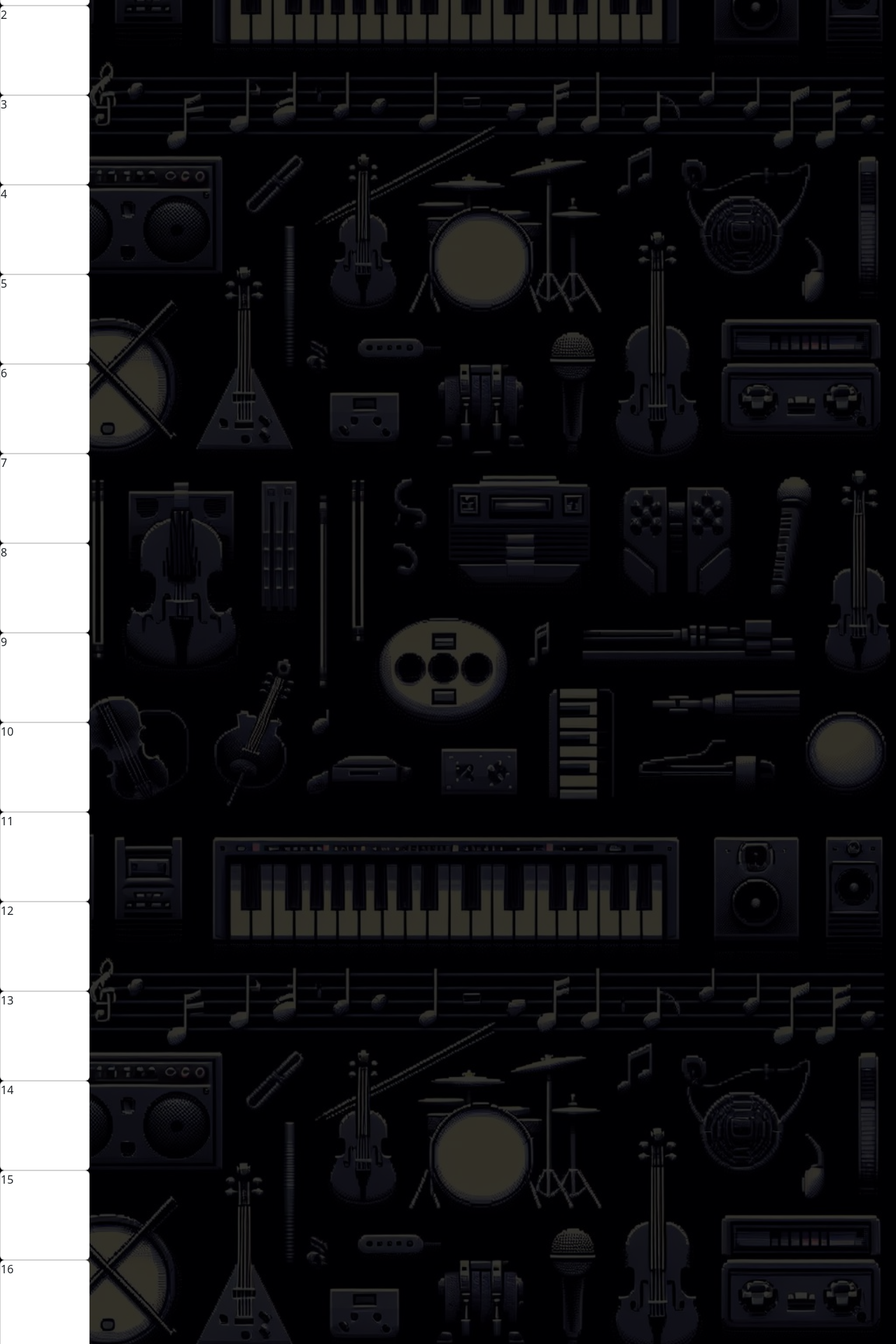
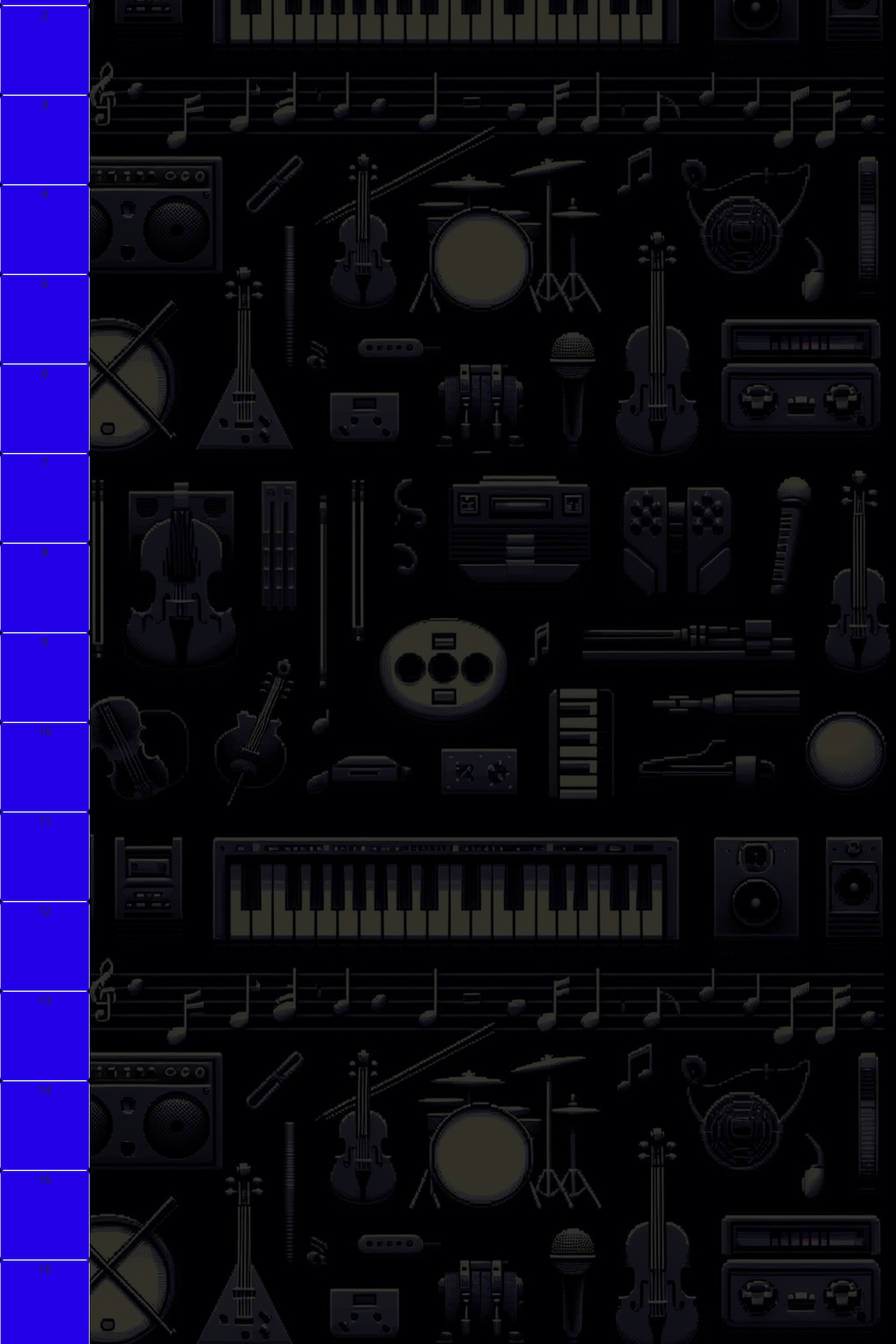
Before and after one commit to Andresa-Alves-Ribeiro/jogo-de-memoria-musical, a React (Vite) app: page /jogo-memoria-instrumentos in a window 1280 px wide. Shown: the part 120-2040 px from the top of the page at 70% size. Built offline with nearby package versions, Linux system fonts and the light colour scheme; a web font is replaced by a local one.

Commit message:
Adicionando reproducao de audio

```diff
--- a/src/components/FlippableButton.tsx
+++ /dev/null
@@ -1,31 +0,0 @@
-import '../App.css';
-
-interface FlippableButtonProps {
-    isFlipped?: boolean;
-    onClick?: () => void;
-    content: string;
-}
-
-export default function FlippableButton({
-    isFlipped = false,
-    onClick,
-    content
-}: FlippableButtonProps) {
-    return (
-        <button
-            className={`card ${isFlipped ? "flipped" : ""}`}
-            onClick={onClick}
-        >
-            <p className="bg-transparent text-zinc-100 text-center text-7xl font-bold">
-                {content}
-            </p>
-        </button>
-    );
-}
-
-{/*
-
-            <button className="border border-slate-100 bg-indigo-900 h-32 w-32 flex items-center justify-center">
-<p className="bg-transparent text-zinc-100 text-center text-7xl font-bold">1</p>
-</button>
- */}
--- /dev/null
+++ b/src/components/FlippableCard.tsx
@@ -0,0 +1,39 @@
+import { useState, useRef } from 'react';
+import '../App.css';
+import sound from '../data/audios/cavaquinho.wav';
+
+interface FlippableCardProps {
+    isFlipped?: boolean;
+    onClick?: () => void;
+    content: number;
+}
+
+export default function FlippableCard({
+    isFlipped = false,
+    content,
+}: FlippableCardProps) {
+    const [isPlaying, setIsPlaying] = useState(false);
+    const audioRef = useRef(new Audio(sound));
+
+    const toggleAudio = () => {
+        const audio = audioRef.current;
+        if (isPlaying) {
+            audio.pause();
+        } else {
+            audio.currentTime = 0;
+            audio.play();
+        }
+        setIsPlaying(!isPlaying);
+    };
+
+    return (
+        <button
+            className={`card ${isFlipped ? "flipped" : ""}`}
+            onClick={toggleAudio}
+        >
+            <p className={`${isFlipped ? "back" : "front"} flex items-center justify-center text-zinc-100 text-7xl font-bold rounded-lg`}>
+                {content}
+            </p>
+        </button>
+    );
+}
--- a/src/data/familys.tsx
+++ b/src/data/familys.tsx
@@ -60,3 +60,22 @@ export const instrumentsByFamily: { [key: string]: Array<string> } = {
         "Escaleta"
     ]
 };
+
+export const cardsCordasDeArco: Array<number> = [
+    1,
+    2,
+    3,
+    4,
+    5,
+    6,
+    7,
+    8,
+    9,
+    10,
+    11,
+    12,
+    13,
+    14,
+    15,
+    16
+];
--- a/src/pages/Game.tsx
+++ b/src/pages/Game.tsx
@@ -1,5 +1,7 @@
 import { useState } from "react";
-import FlippableButton from "../components/FlippableButton";
+import FlippableCard from "../components/FlippableCard";
+import { cardsCordasDeArco } from "../data/familys";
+
 
 export default function Game() {
     const [isFlipped, setIsFlipped] = useState(false);
@@ -11,86 +13,15 @@ export default function Game() {
     return (
         <div className='background h-screen flex items-center justify-center'>
             <div style={{ backgroundColor: 'rgba(0, 0, 0, 0.8)' }} className='grid grid-cols-4 h-5/6 w-1/2 items-center pl-32 rounded-lg'>
-                <FlippableButton
-                    isFlipped={isFlipped}
-                    onClick={handleFlip}
-                    content="1"
-                />
-                <FlippableButton
-                    isFlipped={isFlipped}
-                    onClick={handleFlip}
-                    content="2"
-                />
-                <FlippableButton
-                    isFlipped={isFlipped}
-                    onClick={handleFlip}
-                    content="3"
-                />
-                <FlippableButton
-                    isFlipped={isFlipped}
-                    onClick={handleFlip}
-                    content="4"
-                />
-                <FlippableButton
-                    isFlipped={isFlipped}
-                    onClick={handleFlip}
-                    content="5"
-                />
-                <FlippableButton
-                    isFlipped={isFlipped}
-                    onClick={handleFlip}
-                    content="6"
-                />
-                <FlippableButton
-                    isFlipped={isFlipped}
-                    onClick={handleFlip}
-                    content="7"
-                />
-                <FlippableButton
-                    isFlipped={isFlipped}
-                    onClick={handleFlip}
-                    content="8"
-                />
-                <FlippableButton
-                    isFlipped={isFlipped}
-                    onClick={handleFlip}
-                    content="9"
-                />
-                <FlippableButton
-                    isFlipped={isFlipped}
-                    onClick={handleFlip}
-                    content="10"
-                />
-                <FlippableButton
-                    isFlipped={isFlipped}
-                    onClick={handleFlip}
-                    content="11"
-                />
-                <FlippableButton
-                    isFlipped={isFlipped}
-                    onClick={handleFlip}
-                    content="12"
-                />
-                <FlippableButton
-                    isFlipped={isFlipped}
-                    onClick={handleFlip}
-                    content="13"
-                />
-                <FlippableButton
-                    isFlipped={isFlipped}
-                    onClick={handleFlip}
-                    content="14"
-                />
-                <FlippableButton
-                    isFlipped={isFlipped}
-                    onClick={handleFlip}
-                    content="15"
-                />
-                <FlippableButton
-                    isFlipped={isFlipped}
-                    onClick={handleFlip}
-                    content="16"
-                />
+                {cardsCordasDeArco.map((item, index) => (
+                    <FlippableCard
+                        key={index}
+                        isFlipped={isFlipped}
+                        onClick={handleFlip}
+                        content={item}
+                    />
+
+                ))}
             </div>
         </div>
     );
```
